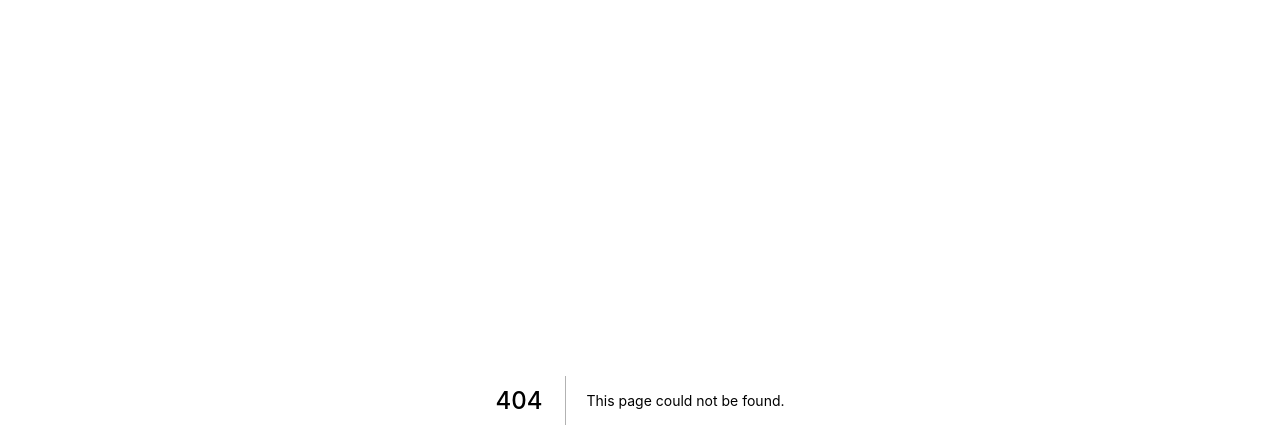
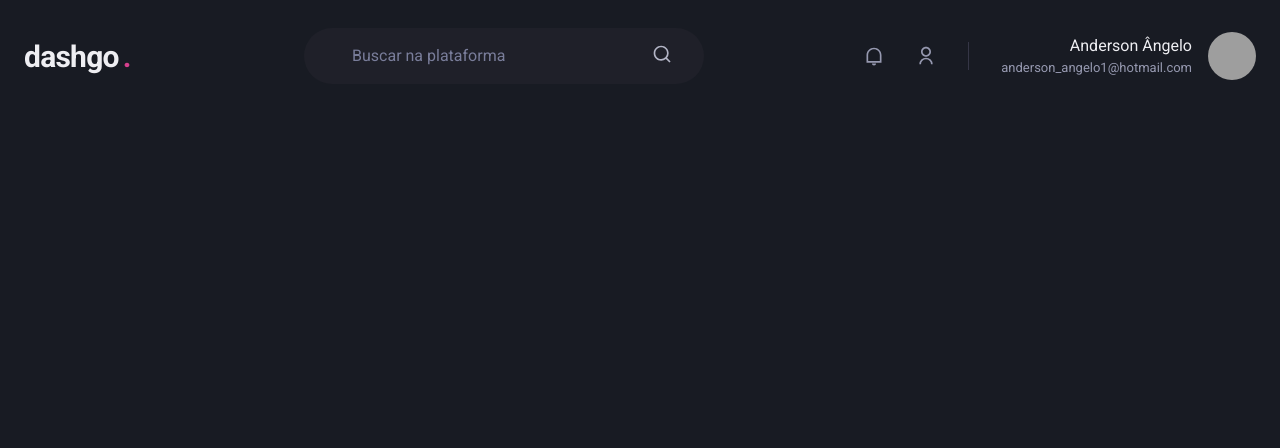
Before and after one commit to AndersonAngelo/dashgo, a Next.js app: page /dashboard in a window 1280 px wide. Before the commit this address had no page. Shown: the top 448 px of the page. Built offline with nearby package versions, Linux system fonts and the light colour scheme; grey boxes are pictures that could not be loaded.

Commit message:
created components form, header and page dashboard

```diff
--- a/package.json
+++ b/package.json
@@ -17,6 +17,7 @@
     "next": "12.3.1",
     "react": "18.2.0",
     "react-dom": "18.2.0",
+    "react-icons": "^4.6.0",
     "typescript": "^4.8.4"
   },
   "devDependencies": {
--- /dev/null
+++ b/src/components/Header.tsx
@@ -0,0 +1,80 @@
+import { Flex, Input, Text, Icon, HStack, Box, Avatar } from "@chakra-ui/react"
+import { RiSearchLine, RiNotificationLine, RiUserLine } from "react-icons/ri"
+
+export function Header() {
+  return (
+    <Flex
+      as="header"
+      w="100%"
+      maxW={1480}
+      h="20"
+      mx="auto"
+      mt="4"
+      px="6"
+      align="center"
+    >
+      <Text
+        fontSize="3xl"
+        fontWeight="bold"
+        letterSpacing="tight"
+        w="64"
+      >
+        dashgo
+        <Text as="span" ml="1" color="pink.500">.</Text>
+      </Text>
+
+      <Flex
+        as="label"
+        flex="1"
+        py="4"
+        px="8"
+        ml="6"
+        maxW={400}
+        alignSelf="center"
+        color="gray.200"
+        position='relative'
+        bg="gray.800"
+        borderRadius="full"
+      >
+        <Input
+          color="gray.50"
+          variant="unstyled"
+          px="4"
+          mr="4"
+          placeholder="Buscar na plataforma"
+          _placeholder={{ color: 'gray.400'}}
+        />
+        <Icon as={RiSearchLine} fontSize="20" />
+      </Flex>
+
+      <Flex
+        align="center"
+        ml="auto"
+      >
+        <HStack
+          spacing="8"
+          mx="8"
+          pr="8"
+          py="1"
+          color="gray.300"
+          borderRightWidth={1}
+          borderColor="gray.700"
+        >
+          <Icon as={RiNotificationLine} fontSize="20" />
+          <Icon as={RiUserLine} fontSize="20" />
+        </HStack>
+
+        <Flex align="center">
+          <Box mr="4" textAlign="right">
+            <Text>Anderson Ângelo</Text>
+            <Text color="gray.300" fontSize="small">
+              anderson_angelo1@hotmail.com
+            </Text>
+          </Box>
+
+          <Avatar size="md" name="Anderson ângelo" src="https://github.com/AndersonAngelo.png" />
+        </Flex>
+      </Flex>
+    </Flex>
+  );
+}
--- /dev/null
+++ b/src/pages/dashboard.tsx
@@ -0,0 +1,7 @@
+import { Header } from "../components/Header";
+
+export default function Dashboard() {
+  return (
+    <Header />
+  )
+}
```
Also changed, not shown: src/components/Form/Input.tsx (added, +26 -0 lines), src/pages/index.tsx (+26 -3 lines), 1 other file (tests, documents, lock files or other folders).
